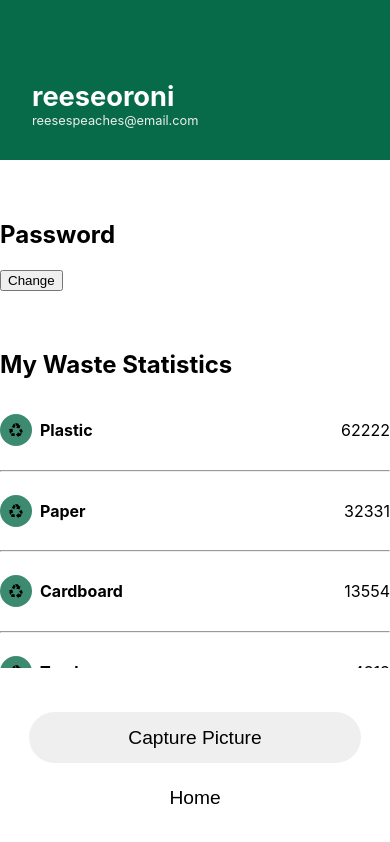
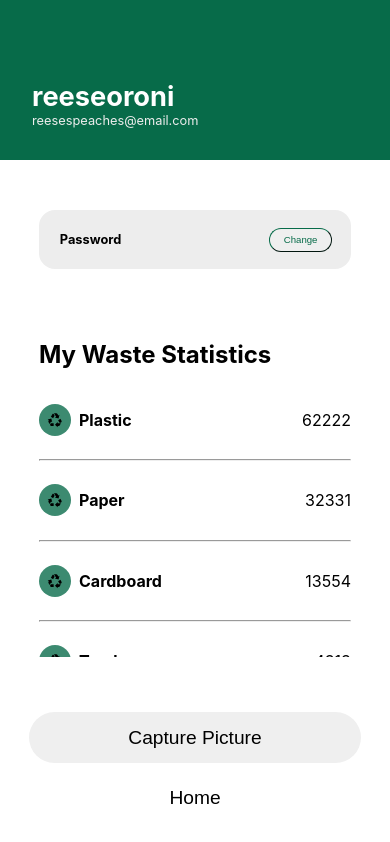
Before and after one commit to codeforsanjose/litter.ai, a React (Create React App) app in the folder client/: page /profile in a window 390 px wide. Built offline with nearby package versions, Linux system fonts and the light colour scheme.

Commit message:
Profile password bar formatted for mobile

```diff
--- a/client/src/Components/Profile.jsx
+++ b/client/src/Components/Profile.jsx
@@ -10,6 +10,7 @@ export default function Profile() {
       <div className="profile-header">
         <h1>{userData[0].username}</h1>
         <h3>{userData[0].email}</h3>
+        <div className="profile-background" />
       </div>
       <div className="profile-password">
         <h2>Password</h2>
--- a/client/src/css/Profile.css
+++ b/client/src/css/Profile.css
@@ -5,9 +5,11 @@
   display: flex;
   flex-direction: column;
   justify-content: space-between;
+  align-items: center;
 }
 
 .profile-container .profile-header {
+  width: 100%;
   background-color: var(--main-green);
 }
 
@@ -22,6 +24,32 @@
   color: var(--gray);
   font-size: 0.8rem;
   font-weight: 400;
+}
+
+.profile-container .profile-password {
+  width: 80%;
+  height: 7%;
+  background-color: var(--gray);
+  display: flex;
+  justify-content: space-between;
+  align-items: center;
+  border-radius: 1rem;
+}
+
+.profile-container .profile-password h2 {
+  margin-left: 1.3rem;
+  font-size: 0.8rem;
+}
+
+.profile-container .profile-password button {
+  height: 40%;
+  width: 20%;
+  margin-right: 1.2rem;
+  font-size: 0.6rem;
+  color: var(--main-green);
+  border-radius: 10rem;
+  border-width: 0.01rem;
+  border-color: var(--main-green);
 }
 
 .profile-container .profile-buttons {
@@ -60,6 +88,7 @@
 
 .profile-statistics {
   height: 40%;
+  width: 80%;
   overflow-y: auto;
 }
 
```
